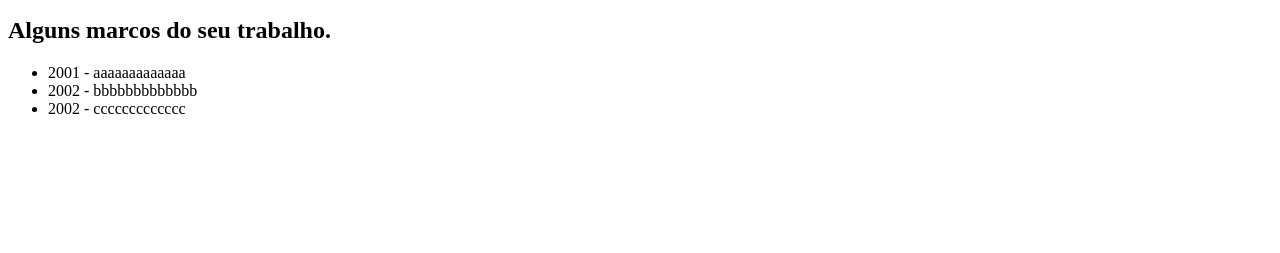
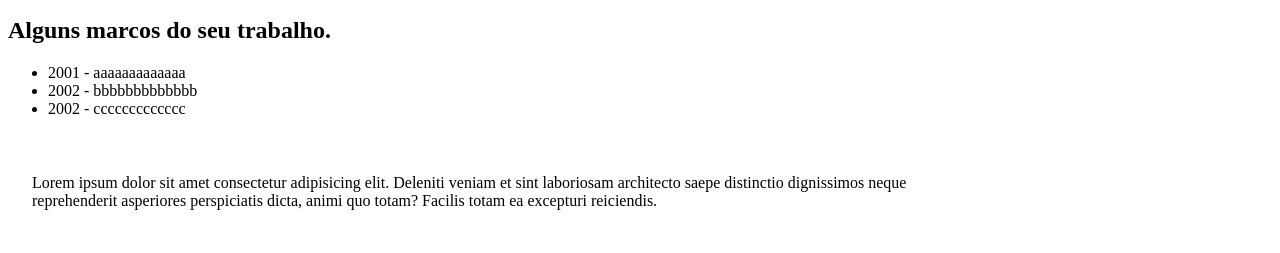
Before and after one commit to LuizCRGouvea/CTD-FRONT-END-1-aula07, a plain HTML site: page index.html in a window 1280 px wide. Shown: the part 756-1009 px from the top of the page. Before the commit the page ends 890 px from the top, so only its background shows below. Drawn offline with Linux system fonts and the light colour scheme.

Commit message:
Update index.html

```diff
--- a/index.html
+++ b/index.html
@@ -33,5 +33,8 @@
     <li>2002 - ccccccccccccc</li>
 </ul>
 
+<footer style="width:75%; padding:24px">
+    <p>Lorem ipsum dolor sit amet consectetur adipisicing elit. Deleniti veniam et sint laboriosam architecto saepe distinctio dignissimos neque reprehenderit asperiores perspiciatis dicta, animi quo totam? Facilis totam ea excepturi reiciendis.</p>
+</footer>
 </body>
 </html>
```
